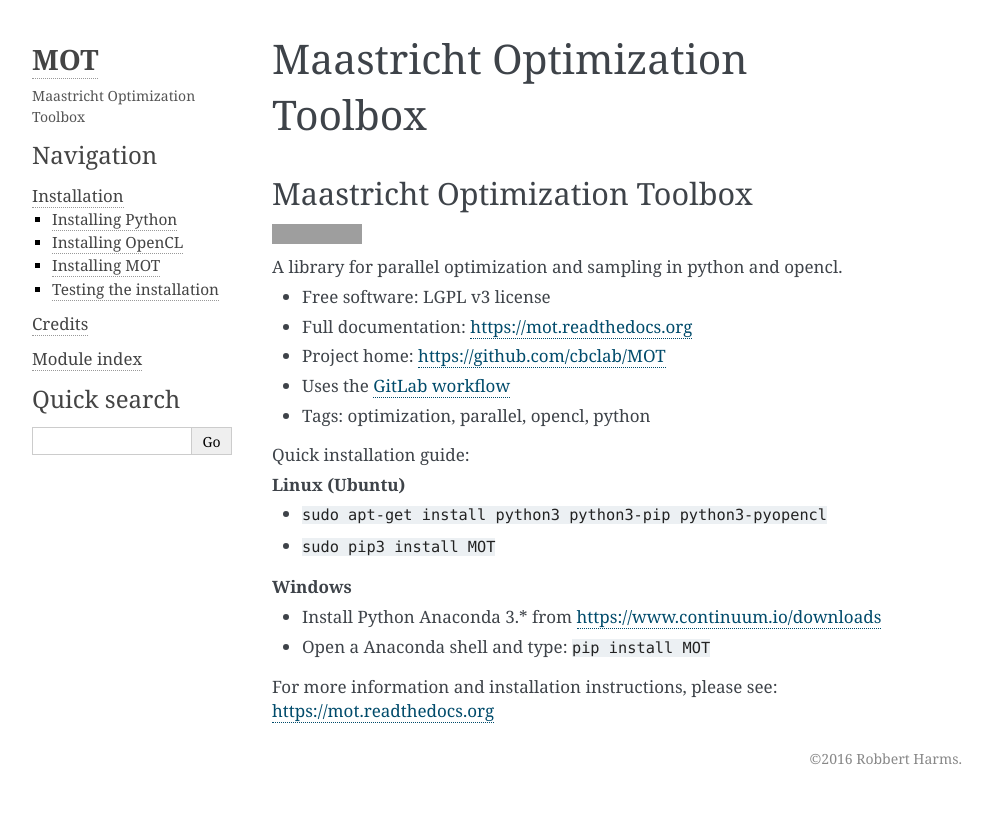
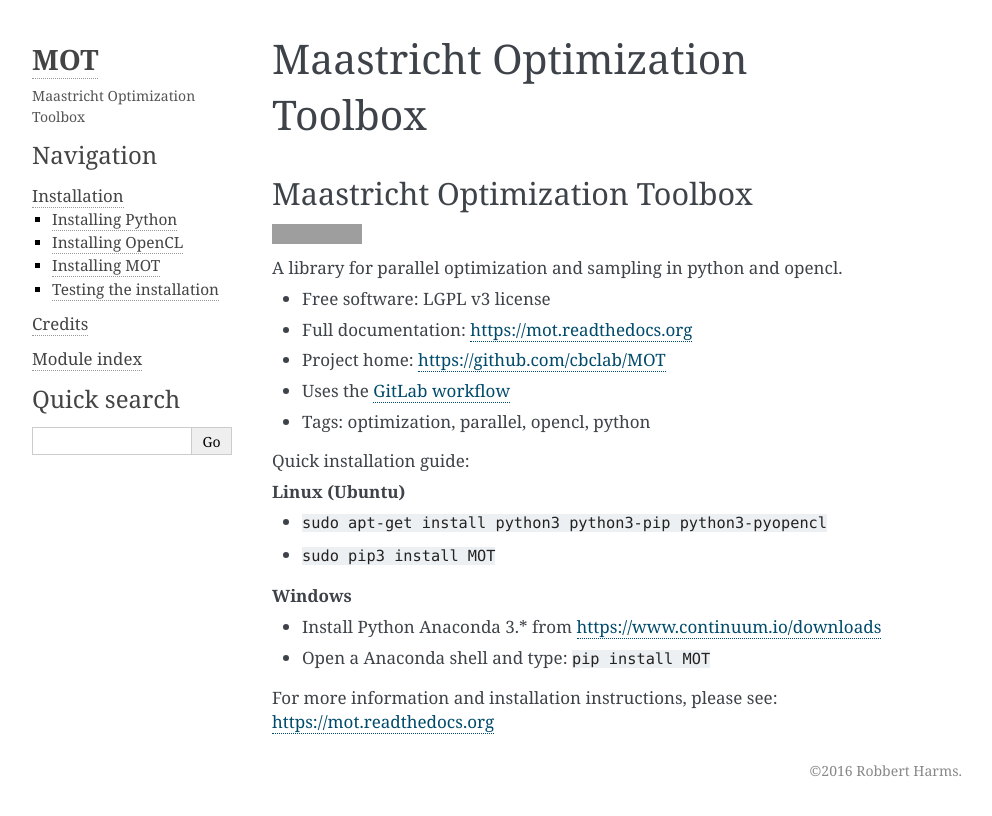
Before and after one commit to robbert-harms/MOT, a Sphinx documentation site: the page built from docs/index.rst, in a window 1280 px wide. Shown: the top 816 px of the page, without its empty margins (148-1140 px from the left). Built offline with Sphinx 7.4.7, drawn with Linux system fonts in a browser that asks for light colours; grey boxes are pictures that could not be loaded.

Commit message:
Adds a little more spacing between the paragraphs

```diff
--- a/docs/_static/custom.css
+++ b/docs/_static/custom.css
@@ -12,8 +12,8 @@
 }
 
 div.body p{
-    margin-bottom:6px;
-    margin-top:6px;
+    margin-bottom:7px;
+    margin-top:7px;
 }
 
 div.body h3{
```
